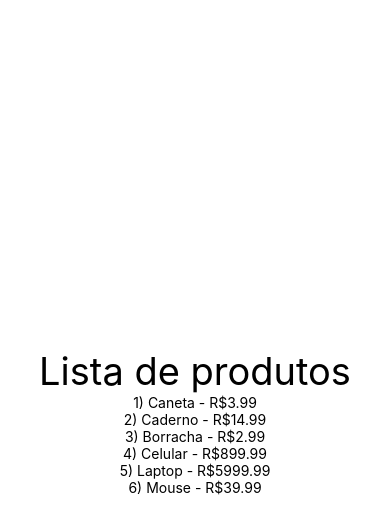
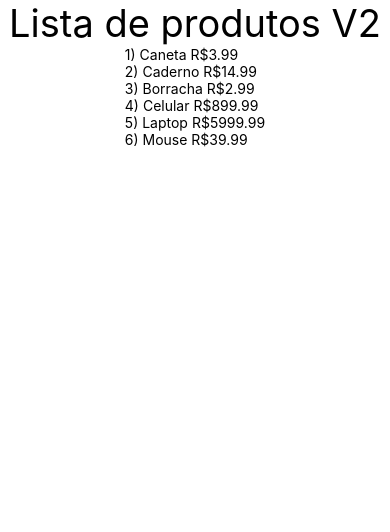
Before and after one commit to codedemonbr/exercicios-fundamentos-react-native, a React Native app: screen / in a window 390 px wide. Shown: the top 532 px of the page. Built offline with nearby package versions, Linux system fonts and the light colour scheme.

Commit message:
Renderização lista 2

```diff
--- a/App.js
+++ b/App.js
@@ -2,12 +2,12 @@ import { StatusBar } from 'expo-status-bar';
 import React from 'react';
 import { StyleSheet, Text, SafeAreaView } from 'react-native';
 
-import ListaProdutos from './src/components/produtos/ListaProdutos';
+import ListaProdutosV2 from './src/components/produtos/ListaProdutosV2';
 
 export default function App() {
     return (
         <SafeAreaView style={styles.container}>
-            <ListaProdutos></ListaProdutos>
+            <ListaProdutosV2 />
             <StatusBar style="auto" />
         </SafeAreaView>
     );
--- /dev/null
+++ b/src/components/produtos/ListaProdutosV2.js
@@ -0,0 +1,25 @@
+import React from 'react';
+import { Text, FlatList } from 'react-native';
+import Estilo from '../estilo';
+
+import produtos from './produtos';
+
+export default (props) => {
+    const produtoRender = ({ item: p }) => {
+        return (
+            <Text>
+                {p.id}) {p.nome} R${p.preco}
+            </Text>
+        );
+    };
+    return (
+        <>
+            <Text style={Estilo.txtG}>Lista de produtos V2</Text>
+            <FlatList
+                data={produtos}
+                keyExtractor={(i) => `${i.id}`}
+                renderItem={produtoRender}
+            ></FlatList>
+        </>
+    );
+};
```
